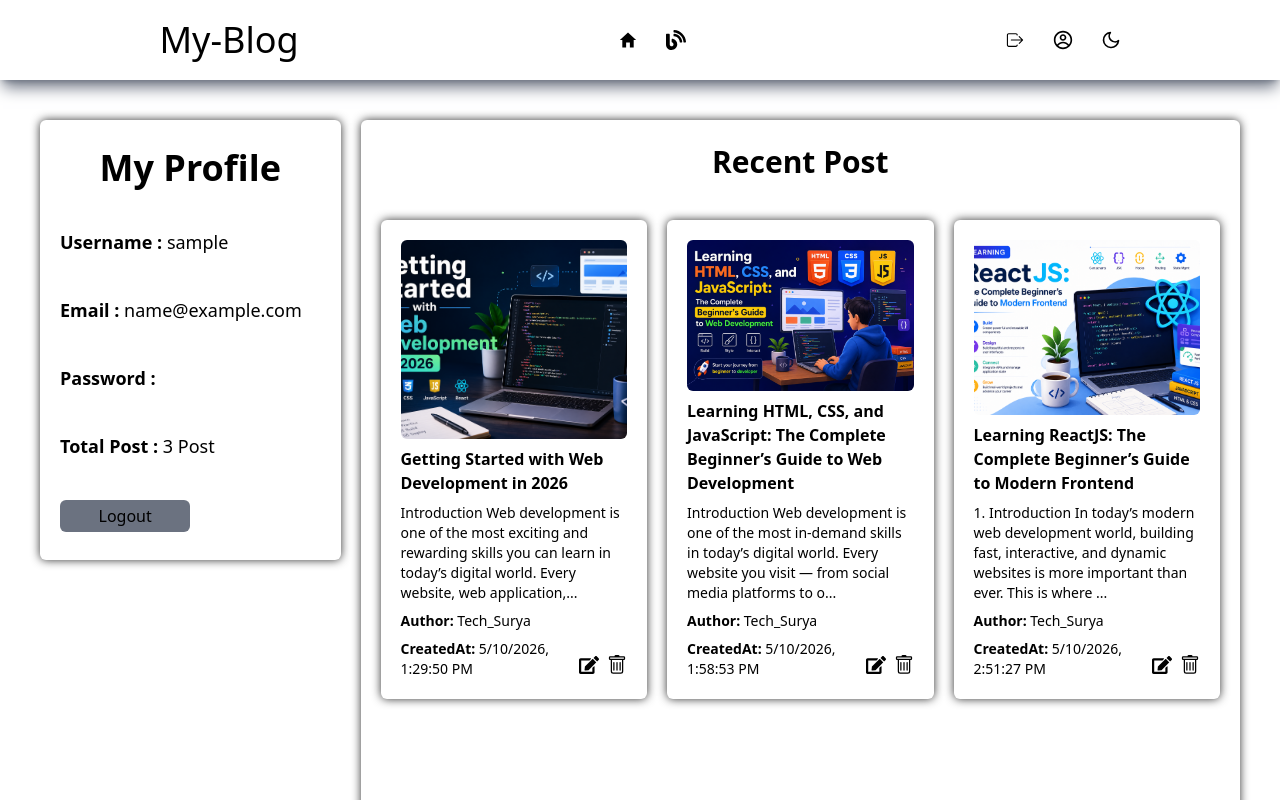
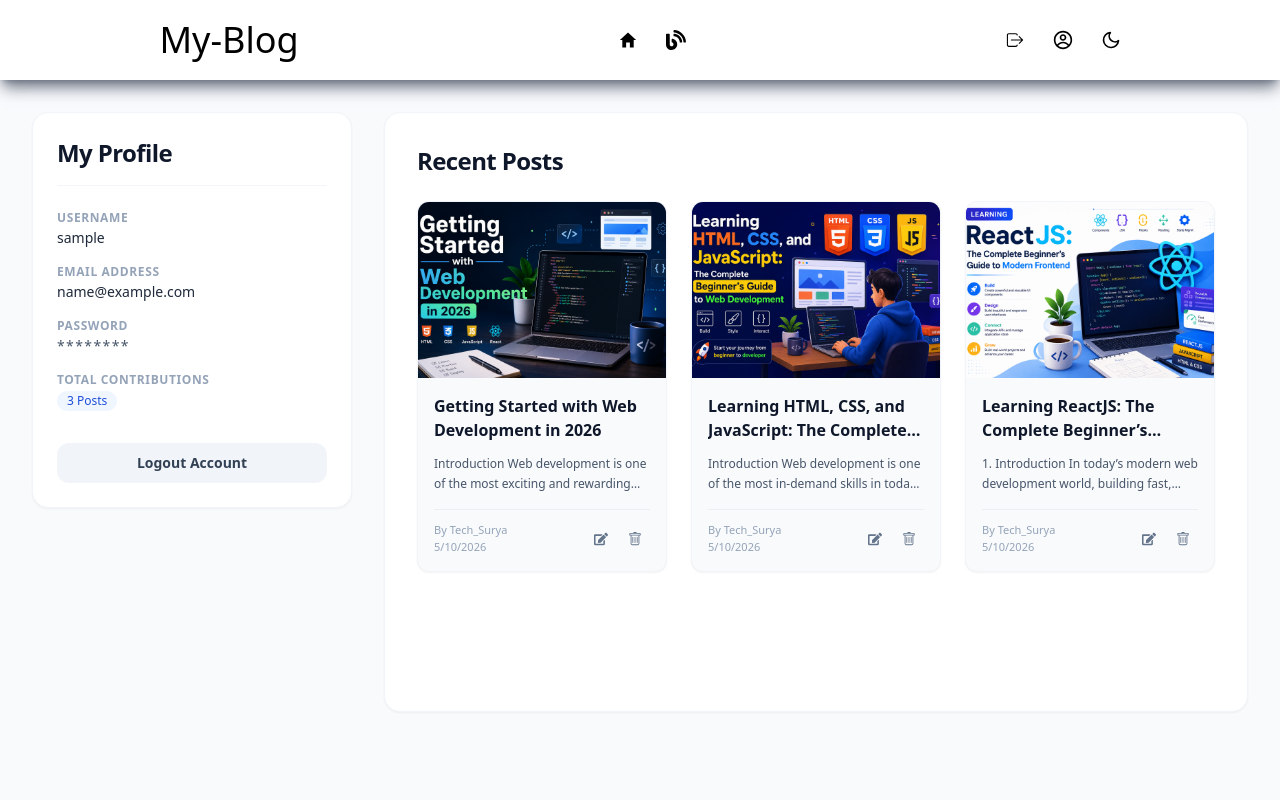
Before and after one commit to prateek205/blog-app, a React (Vite) app: page /profile in a window 1280 px wide. Shown: the top 800 px of the page. Built offline with nearby package versions, Linux system fonts and the light colour scheme; data requests are answered from the project's data file; sample sign-in values are in the browser's storage.

Commit message:
update profile.jsx

```diff
--- a/src/pages/users/Profile.jsx
+++ b/src/pages/users/Profile.jsx
@@ -19,92 +19,153 @@ const Profile = () => {
   const postCount = filterPost.length;
 
   return (
-    <section className="p-10 h-full w-full flex items-start justify-between gap-5 dark:bg-gray-900 dark:text-white">
-      <div className="w-1/3 h-full shadow-[0_0_10px_rgb(50,50,50)] dark:shadow-[0_0_10px_rgb(250,250,250)] rounded-md flex flex-col gap-10 px-5 py-7">
-        <h1 className="text-4xl font-bold text-center">My Profile</h1>
-        <div className="flex items-start flex-col gap-10 text-left">
-          <h1 className="text-lg font-bold">
-            Username :{" "}
-            <span className="font-normal">{user?.username}</span>{" "}
+    <section className="min-h-screen bg-slate-50 text-slate-900 dark:bg-gray-900 dark:text-gray-100 p-4 sm:p-8 transition-colors duration-300">
+      <div className="max-w-7xl mx-auto flex flex-col lg:flex-row gap-8 items-start justify-between">
+        {/* Profile Sidebar */}
+        <aside className="w-full lg:w-80 bg-white dark:bg-gray-800 border border-slate-100 dark:border-gray-700/60 rounded-2xl p-6 shadow-sm flex flex-col gap-6 shrink-0">
+          <h1 className="text-2xl font-extrabold tracking-tight border-b border-slate-100 dark:border-gray-700 pb-4 text-center lg:text-left">
+            My Profile
           </h1>
-          <h2 className="text-lg font-bold">
-            Email : <span className="font-normal">{user?.email}</span>{" "}
-          </h2>
-          <p className="text-lg font-bold">
-            Password :{" "}
-            <span className="font-normal">
-              {"*".repeat(user?.password?.length)}
-            </span>{" "}
+
+          <div className="flex flex-col gap-4 text-sm">
+            <div>
+              <p className="text-xs font-semibold uppercase tracking-wider text-slate-400 dark:text-gray-500 mb-0.5">
+                Username
               </p>
-          <p className="text-lg font-bold">
-            Total Post :{" "}
-            <span className="font-normal">{postCount} Post</span>{" "}
+              <p className="font-medium text-slate-800 dark:text-gray-200">
+                {user?.username || "N/A"}
               </p>
+            </div>
+
+            <div>
+              <p className="text-xs font-semibold uppercase tracking-wider text-slate-400 dark:text-gray-500 mb-0.5">
+                Email Address
+              </p>
+              <p className="font-medium text-slate-800 dark:text-gray-200 truncate">
+                {user?.email || "N/A"}
+              </p>
+            </div>
+
+            <div>
+              <p className="text-xs font-semibold uppercase tracking-wider text-slate-400 dark:text-gray-500 mb-0.5">
+                Password
+              </p>
+              <p className="font-medium text-slate-600 dark:text-gray-400 tracking-widest">
+                {user?.password
+                  ? "*".repeat(Math.min(user.password.length, 12))
+                  : "********"}
+              </p>
+            </div>
+
+            <div>
+              <p className="text-xs font-semibold uppercase tracking-wider text-slate-400 dark:text-gray-500 mb-0.5">
+                Total Contributions
+              </p>
+              <span className="inline-flex items-center px-2.5 py-0.5 rounded-full text-xs font-medium bg-blue-50 text-blue-700 dark:bg-blue-950/40 dark:text-blue-400">
+                {postCount || 0} {postCount === 1 ? "Post" : "Posts"}
+              </span>
+            </div>
+          </div>
+
           <button
             onClick={handleLogout}
-            className="bg-gray-500 hover:bg-gray-400 hover:text-white duration-200 rounded-md py-1 w-1/2 dark:shadow-[0_0_5px_rgb(250,250,250)] dark:bg-gray-900 dark:hover:bg-gray-800 dark:text-white"
+            className="w-full mt-2 bg-slate-100 hover:bg-red-50 text-slate-700 hover:text-red-600 dark:bg-gray-700 dark:hover:bg-red-950/30 dark:text-gray-200 dark:hover:text-red-400 py-2.5 px-4 rounded-xl font-semibold text-sm transition-all duration-200 cursor-pointer active:scale-[0.98]"
           >
-            Logout
+            Logout Account
+          </button>
+        </aside>
+
+        {/* Recent Posts Workspace Container */}
+        <main className="w-full flex-1 bg-white dark:bg-gray-800 border border-slate-100 dark:border-gray-700/60 rounded-2xl p-6 sm:p-8 shadow-sm min-h-[600px] flex flex-col">
+          <h2 className="font-extrabold text-2xl tracking-tight mb-6 text-slate-900 dark:text-white">
+            Recent Posts
+          </h2>
+
+          {filterPost.length === 0 ? (
+            <div className="flex-1 flex flex-col items-center justify-center text-center text-slate-400 dark:text-gray-500 py-12">
+              <span className="text-4xl mb-2">📬</span>
+              <p className="text-lg font-medium">No active updates yet</p>
+              <p className="text-sm">
+                Your published content will appear inside this feed container
+                grid.
+              </p>
+            </div>
+          ) : (
+            <div className="grid grid-cols-1 md:grid-cols-2 xl:grid-cols-3 gap-6">
+              {filterPost.map((item) => {
+                const slug =
+                  item.slug || (createSlug ? createSlug(item.title) : "");
+
+                return (
+                  <article
+                    key={item.id || item.title}
+                    className="flex flex-col bg-slate-50 dark:bg-gray-900/50 border border-slate-100 dark:border-gray-700 rounded-xl overflow-hidden shadow-sm hover:shadow-md transition-all duration-200"
+                  >
+                    {/* Cover Frame */}
+                    {item.image && (
+                      <div className="w-full h-44 overflow-hidden bg-slate-200 dark:bg-gray-800">
+                        <img
+                          src={item.image}
+                          alt=""
+                          className="w-full h-full object-cover hover:scale-103 transition-transform duration-300"
+                          loading="lazy"
+                        />
+                      </div>
+                    )}
+
+                    {/* Content Detail Layer */}
+                    <div className="p-4 flex flex-col flex-1 gap-3">
+                      <Link
+                        to={`/blogDetails/${item.id}/${slug}`}
+                        className="group"
+                      >
+                        <h3 className="font-bold text-base text-slate-900 dark:text-white line-clamp-2 group-hover:text-blue-500 transition-colors">
+                          {item.title}
+                        </h3>
+                      </Link>
+
+                      <p className="text-xs text-slate-600 dark:text-gray-400 line-clamp-2 leading-relaxed flex-1">
+                        {item.content ? `${item.content.slice(0, 100)}...` : ""}
+                      </p>
+
+                      {/* Grid Item Footer Actions */}
+                      <div className="pt-3 mt-1 border-t border-slate-200/60 dark:border-gray-700/60 flex items-center justify-between">
+                        <div className="text-[11px] text-slate-400 dark:text-gray-500">
+                          <p className="font-medium truncate max-w-[120px]">
+                            By {item.username || "You"}
+                          </p>
+                          <p>
+                            {item.createdAt
+                              ? new Date(item.createdAt).toLocaleDateString()
+                              : ""}
+                          </p>
+                        </div>
+
+                        {/* Interactive Tool Controls */}
+                        <div className="flex items-center gap-1">
+                          <button
+                            onClick={() => handleEdit(item)}
+                            title="Edit Post"
+                            className="p-2 text-slate-500 hover:text-orange-500 dark:text-gray-400 dark:hover:text-orange-400 rounded-lg hover:bg-slate-100 dark:hover:bg-gray-800 transition-all text-sm cursor-pointer"
+                          >
+                            <FaEdit />
+                          </button>
+                          <button
+                            onClick={() => deleteData(item.id)}
+                            title="Delete Post"
+                            className="p-2 text-slate-500 hover:text-red-500 dark:text-gray-400 dark:hover:text-red-400 rounded-lg hover:bg-slate-100 dark:hover:bg-gray-800 transition-all text-sm cursor-pointer"
+                          >
+                            <BsTrash />
                           </button>
                         </div>
                       </div>
-      <div className="px-5 py-6 w-full h-screen shadow-[0_0_10px_rgb(50,50,50)] dark:shadow-[0_0_8px_rgb(250,250,250)] flex flex-col items-center justify-start gap-10 rounded-md">
-        <h1 className="font-bold text-3xl">Recent Post</h1>
-        {filterPost.length === 0 ? (
-          <h2 className="flex items-center justify-center h-full w-full">
-            No Recent Blog....
-          </h2>
-        ) : (
-          <div className="grid grid-cols-3 gap-5 rounded-md">
-            {filterPost.map((item, index) => {
-              const slug = item.slug || createSlug(item.title);
-              return (
-                <div
-                  key={index}
-                  className="shadow-[0_0_10px_rgb(50,50,50)] p-5 flex flex-col gap-2 rounded-md dark:shadow-[0_0_8px_rgb(250,250,250)]"
-                >
-                  <img
-                    src={item.image}
-                    alt=""
-                    className="w-full h-full object-cover rounded-md"
-                  />
-                  <Link to={`/blogDetails/${item.id}/${slug}`}>
-                    <h1 className="font-bold">{item.title}</h1>
-                  </Link>
-                  <p className="text-sm">
-                    {item.content.slice(0, 150)}...
-                  </p>
-                  <div className="flex items-end justify-between flex-row-reverse">
-                    <div className="flex items-center justify-start flex-row-reverse gap-2">
-                      <button
-                        onClick={() => deleteData(item.id)}
-                        className=" text-black rounded-md py-1 text-xl hover:text-red-700 duration-300 dark:text-white dark:hover:text-red-500"
-                      >
-                        <BsTrash />
-                      </button>
-                      <button
-                        onClick={() => handleEdit(item)}
-                        className="text-black rounded-md py-1 text-xl hover:text-orange-500 duration-300 dark:text-white dark:hover:text-red-500"
-                      >
-                        <FaEdit />
-                      </button>
                     </div>
-                    <div className="flex flex-col gap-2 items-start justify-between">
-                      <h2 className="text-sm font-bold">
-                        Author:{" "}
-                        <span className="font-normal">{item.username}</span>
-                      </h2>
-                      <p className="text-sm font-bold">
-                        CreatedAt:{" "}
-                        <span className="font-normal">{item.createdAt}</span>
-                      </p>
-                    </div>
-                  </div>
-                </div>
+                  </article>
                 );
               })}
             </div>
           )}
+        </main>
       </div>
     </section>
   );
```
Lines whose indentation alone changed are shown as unchanged.
